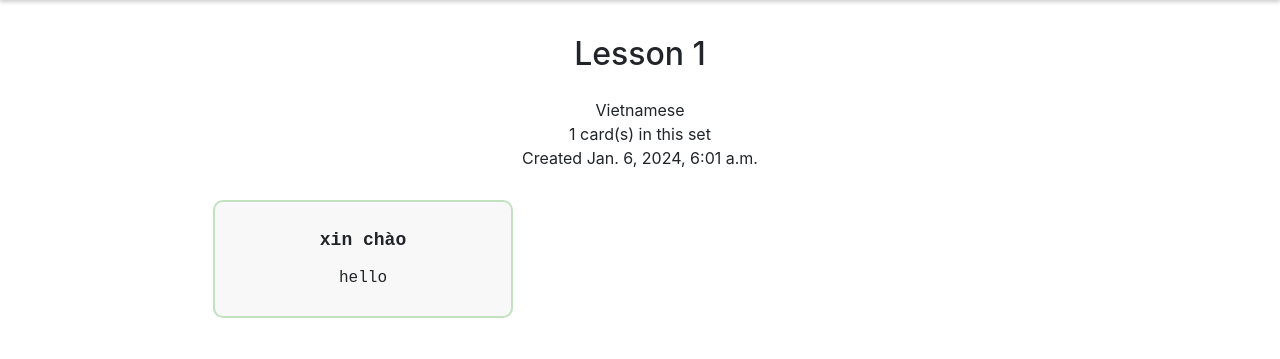
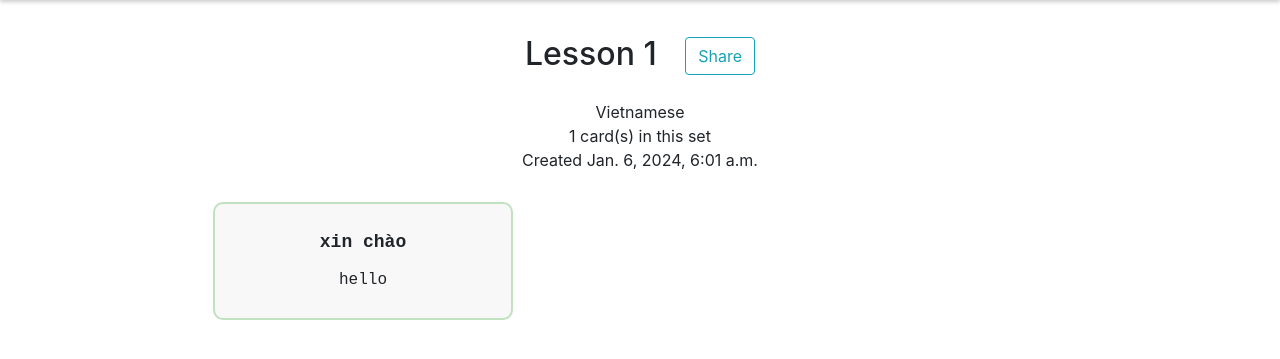
Before and after one commit to dngvbngc/FlashCards, a Django app: page /view-set/1 in a window 1280 px wide. Shown: the part 56-415 px from the top of the page. Run offline with Django 3.2, Linux system fonts and the light colour scheme; data comes from the database, SQL or seed files in the repository; both versions use the stored data as it was after the commit.

Commit message:
Added share btns to set page

```diff
--- a/flashcards/static/flashcards/styles.css
+++ b/flashcards/static/flashcards/styles.css
@@ -123,3 +123,8 @@ li {
     padding-left: 20px; /* Adjust the padding as needed */
     list-style-type: none;
 }
+
+.set-btn {
+    margin-left: 20px;
+    pointer-events: auto;
+}
--- a/flashcards/templates/flashcards/set.html
+++ b/flashcards/templates/flashcards/set.html
@@ -3,7 +3,10 @@
 {% block body %}
 
 <div class="center">
-    <h2>{{ set.name }}</h2>
+    <h2>
+        {{ set.name }}
+        <button onclick="share()" class="btn btn-outline-info set-btn" id="share-btn" title="Copy link">Share</button>
+    </h2>
     <div>{{ set.description }}</div>
     <div>{{ set.cards.all.count }} card(s) in this set</div>
     <div>Created {{ set.timestamp }}</div>
@@ -21,4 +24,15 @@
         {% endfor %}
     </div>
 </div>
+
+<script>
+    const share = async () => {
+    try {
+        await navigator.clipboard.writeText(window.location.href.slice(7));
+        document.getElementById('share-btn').title = 'Link copied to clipboard';
+    } catch (err) {
+        alert("Failed to copy link");
+    }
+  }
+</script>
 {% endblock %}
```
Also changed, not shown: db.sqlite3.
